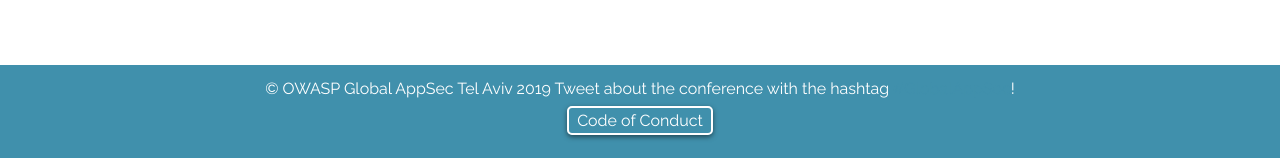
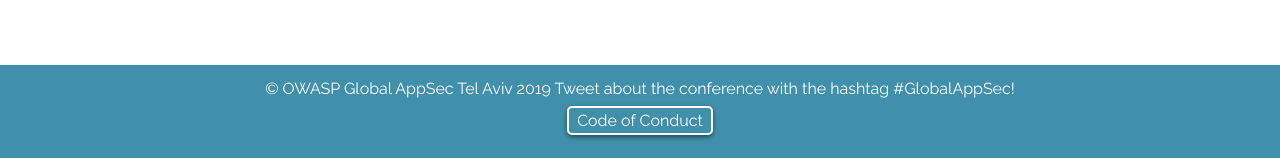
Before and after one commit to OWASP/AppSecTLV2019, a Jekyll site: the page built from index.html, in a window 1280 px wide. Shown: the part 2887-3045 px from the top of the page. Built offline with Jekyll 4.4.1, drawn with Linux system fonts in a browser that asks for light colours.

Commit message:
link color in footer

```diff
--- a/assets/_sass/_footer.scss
+++ b/assets/_sass/_footer.scss
@@ -4,7 +4,9 @@
 	text-align: center;
 	padding: 1em;
 	clear: both;
-
+	a {
+		color: #fff;
+	}
 	.coc {
 		padding: 1em;
 		a {
```
